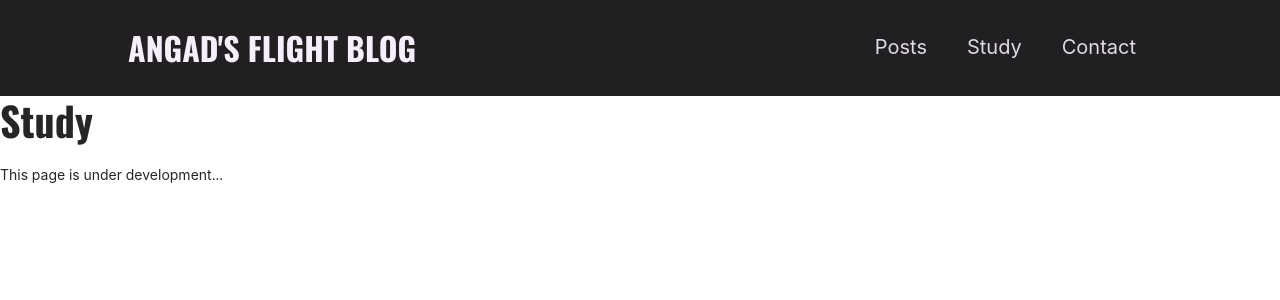
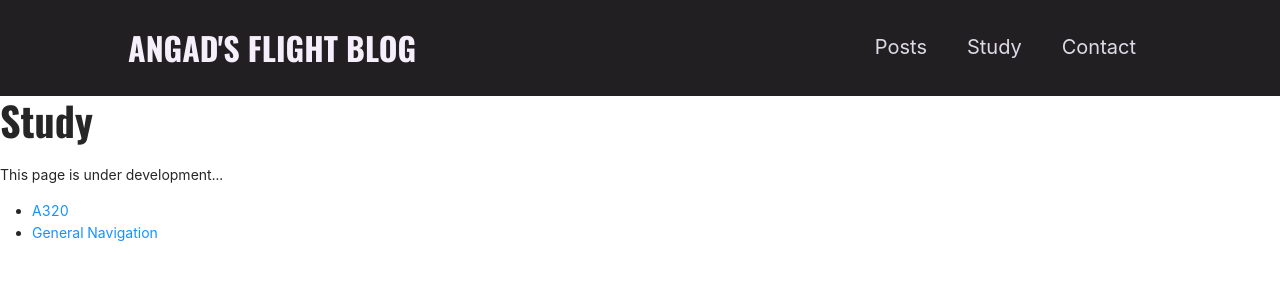
Before and after one commit to angad737/captsingh, a Next.js app: page /study in a window 1280 px wide. Shown: the top 300 px of the page. Built offline with nearby package versions, Linux system fonts and the light colour scheme.

Commit message:
Snapshot - Created Course Home Page basic fcde

```diff
--- a/pages/study/index.js
+++ b/pages/study/index.js
@@ -1,8 +1,22 @@
+import Link from "next/link";
+
 const StudyHomePage = (props) => {
   return (
     <div>
       <h1>Study</h1>
       <p>This page is under development...</p>
+      <ul>
+        <li>
+          <Link href="/study/a320">
+            <a>A320</a>
+          </Link>
+        </li>
+        <li>
+          <Link href="/study/navigation">
+            <a>General Navigation</a>
+          </Link>
+        </li>
+      </ul>
     </div>
   );
 };
```
Also changed, not shown: pages/study/navigation/index.js (added, +10 -0 lines).
